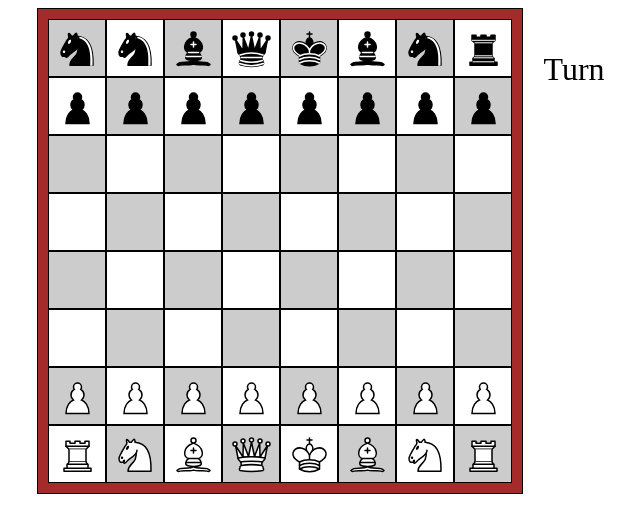
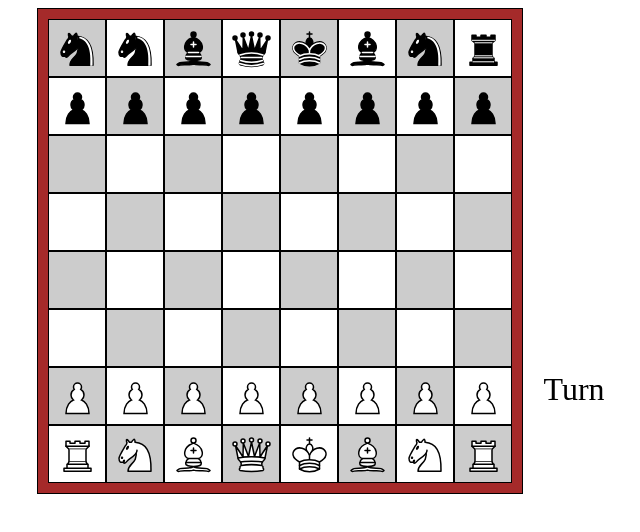
Before and after one commit to antelor/chess-app, a React (Vite) app: page / in a window 1280 px wide. Shown: the top 532 px of the page, without its empty margins (319-959 px from the left). Built offline with nearby package versions, Linux system fonts and the light colour scheme; the HTML template or start-up script is replaced by a standard one.

Commit message:
fixed error in movement direction

```diff
--- a/src/styles/Turnview.scss
+++ b/src/styles/Turnview.scss
@@ -24,7 +24,7 @@
 }
 
 .w{
-    margin-top:0;
+    margin-top:20rem;
 
     .turnSquareColor{
         background-color: white;
@@ -32,7 +32,7 @@
 }
 
 .b{
-    margin-top:20rem;
+    margin-top:0;
 
     .turnSquareColor{
         background-color: black;
```
